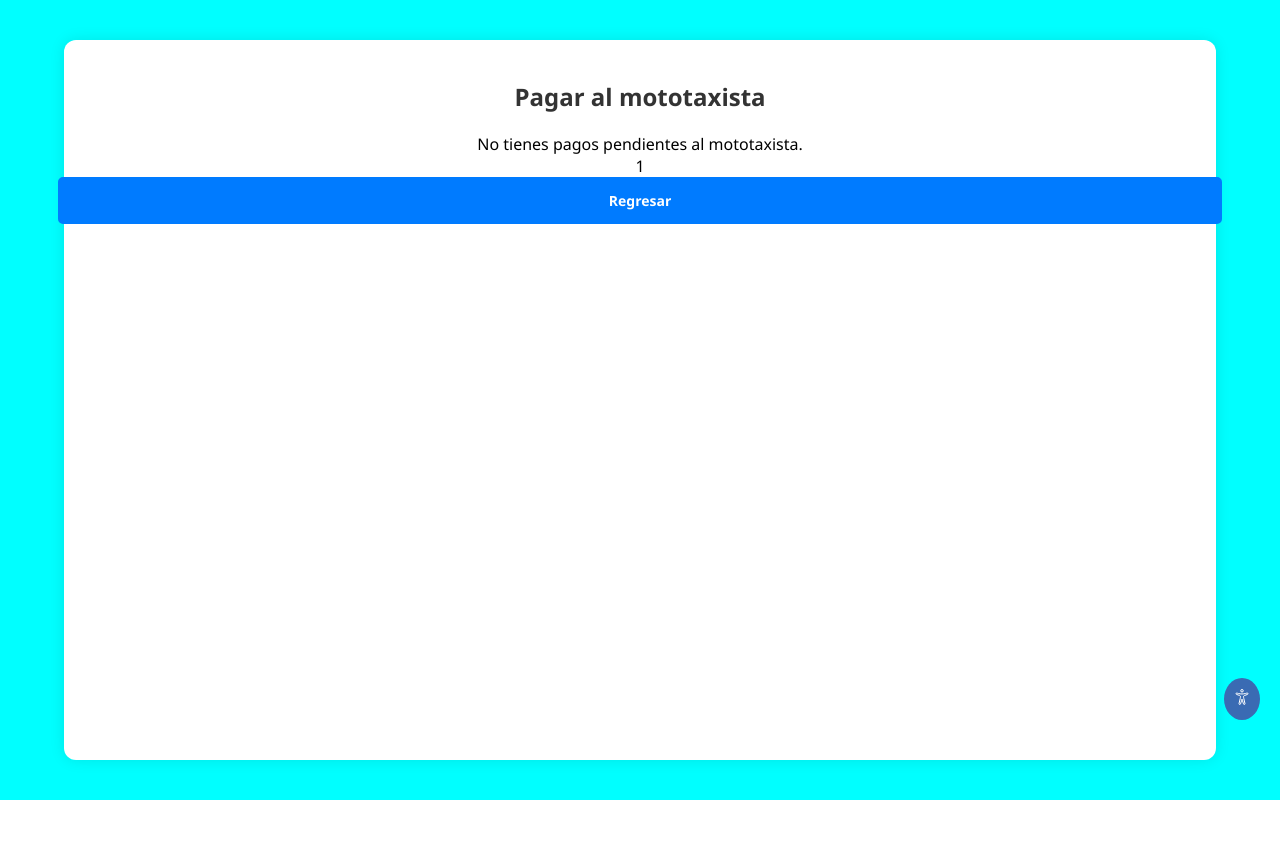
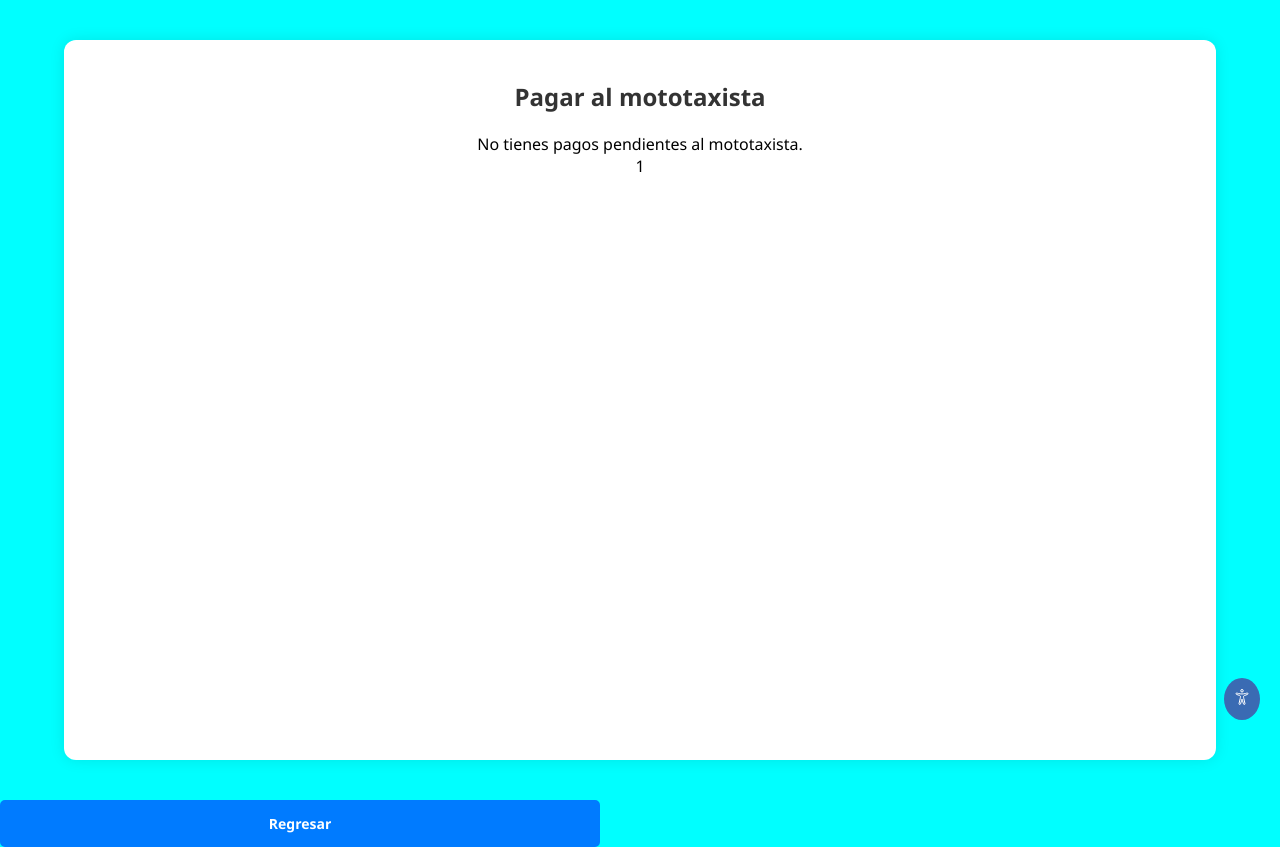
Before and after one commit to 848555/miapp, a PHP site: page /app/pages/pagar_servicio_mototaxista.php in a window 1280 px wide. Before the commit the page ends 800 px from the top, so only its background shows below. Run offline with PHP 8.4, Linux system fonts and the light colour scheme; the visitor is signed in with stand-in values (Sample User, id 1); data that the repository does not hold is empty.

Commit message:
Update pagar_servicio_mototaxista.php
boton fuera

```diff
--- a/app/pages/pagar_servicio_mototaxista.php
+++ b/app/pages/pagar_servicio_mototaxista.php
@@ -69,9 +69,11 @@ $resultado = $stmt->get_result();
         </div>
         <?php unset($_SESSION['mensaje']); ?>
     <?php endif; ?>
-   <a href="/app/pages/inicio.php" class="btn btn-success">Regresar</a>
 </div>
-
+<!-- Botón que siempre se muestra -->
+<div class="botones-container mt-4">
+    <a href="/app/pages/inicio.php" class="btn btn-success">Regresar</a>
+</div>
 <!-- Ícono de accesibilidad -->
 <div id="accessibility-icon">
     <ion-icon name="accessibility-outline"></ion-icon>
```
